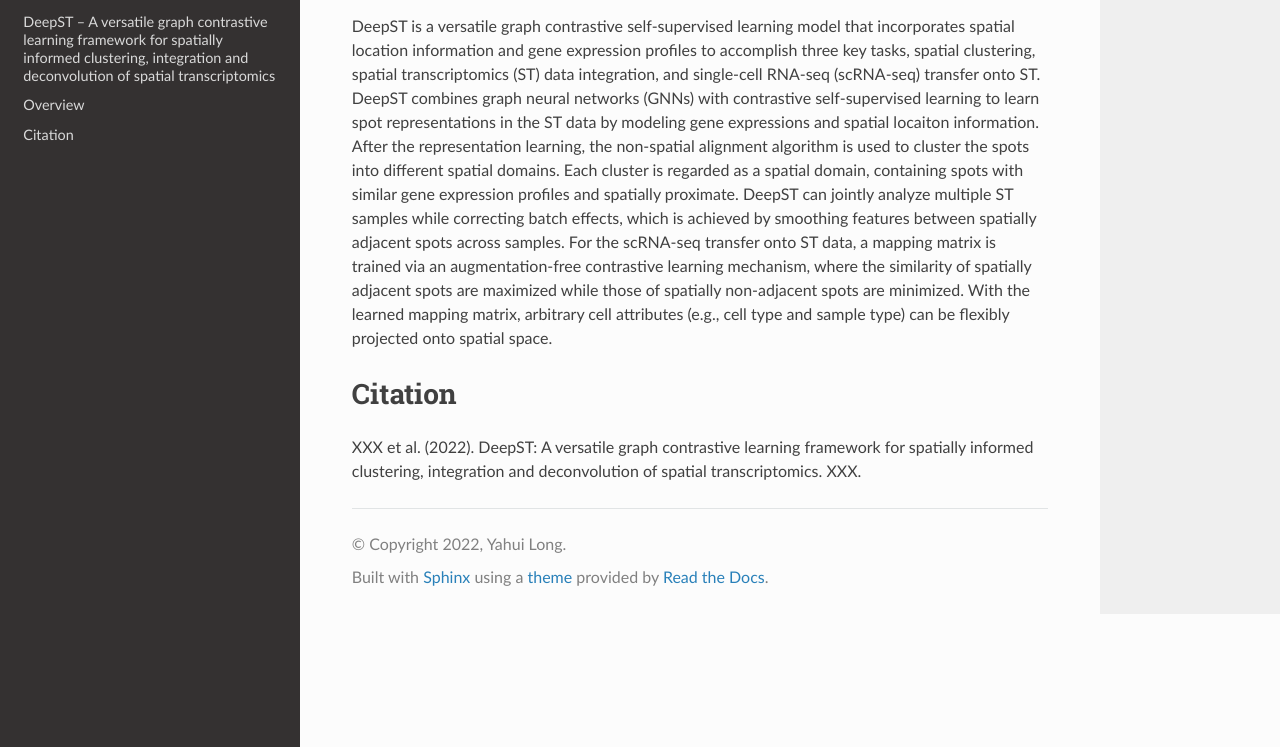
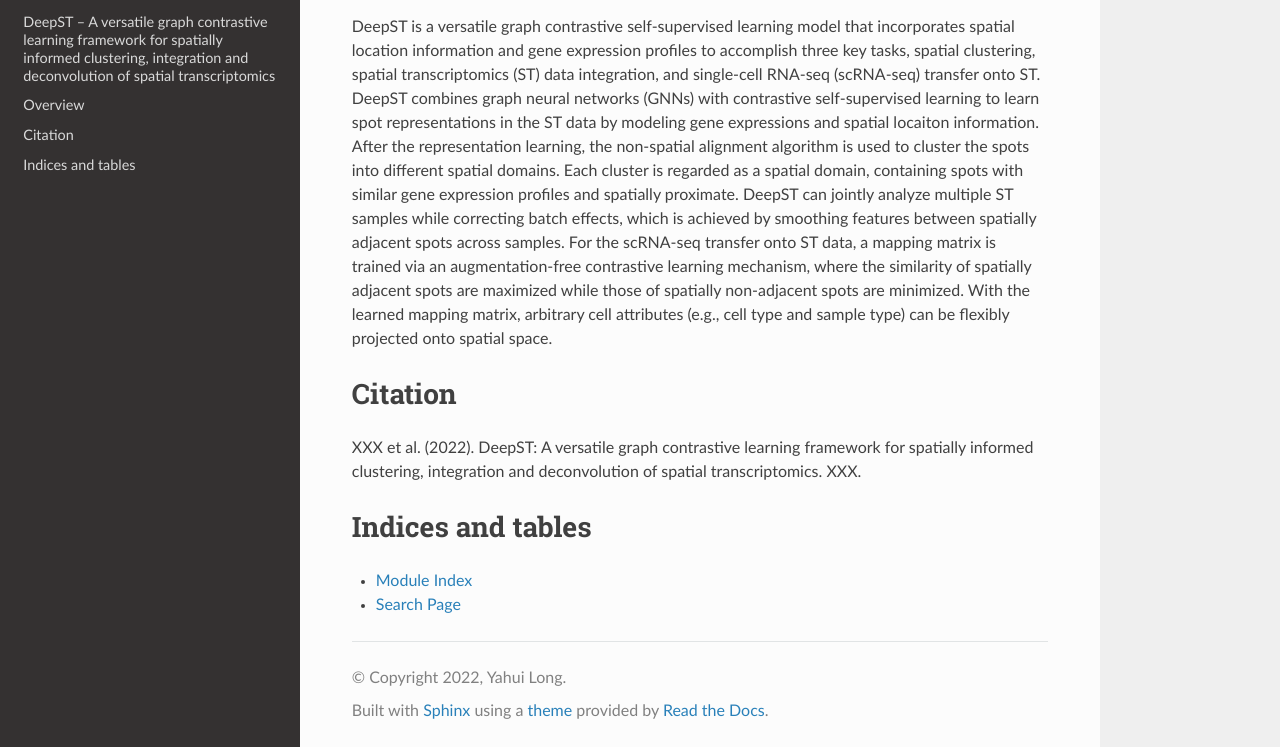
Before and after one commit to JinmiaoChenLab/GraphST_Tutorials, a Sphinx documentation site: the page built from docs/source/index.rst, in a window 1280 px wide and 900 px high, scrolled down 771 px, cut to the strip 153-900 px from the top of the window. Built offline with Sphinx 7.4.7 and the Read the Docs theme 2.0.0, drawn with Linux system fonts in a browser that asks for light colours; pages that are not in the unit, such as notebooks, are missing from menus.

Commit message:
Update index.rst

```diff
--- a/docs/source/index.rst
+++ b/docs/source/index.rst
@@ -24,3 +24,10 @@ DeepST is a versatile graph contrastive self-supervised learning model that inco
 Citation
 ========
 XXX et al. (2022). DeepST: A versatile graph contrastive learning framework for spatially informed clustering, integration and deconvolution of spatial transcriptomics. XXX.
+
+
+Indices and tables
+==================
+
+* :ref:`modindex`
+* :ref:`search`
```
